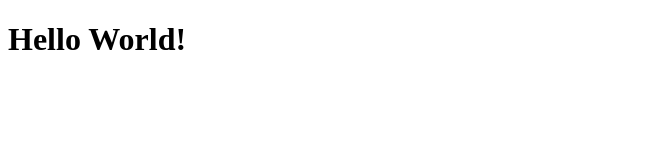
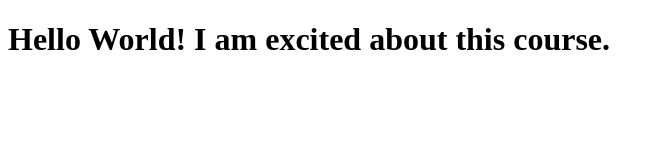
Before and after one commit to pavanbhat/coursera-test, a plain HTML site: page index.html in a window 1280 px wide. Shown: the whole page, without its empty margins (0-664 px from the left). Drawn offline with Linux system fonts and the light colour scheme.

Commit message:
Next version of the web file.

```diff
--- a/index.html
+++ b/index.html
@@ -5,6 +5,6 @@
     <title>Hello Coursera</title>
   </head>
   <body>
-    <h1>Hello World!</h1>
+    <h1>Hello World! I am excited about this course.</h1>
   </body>
 </html>
```
